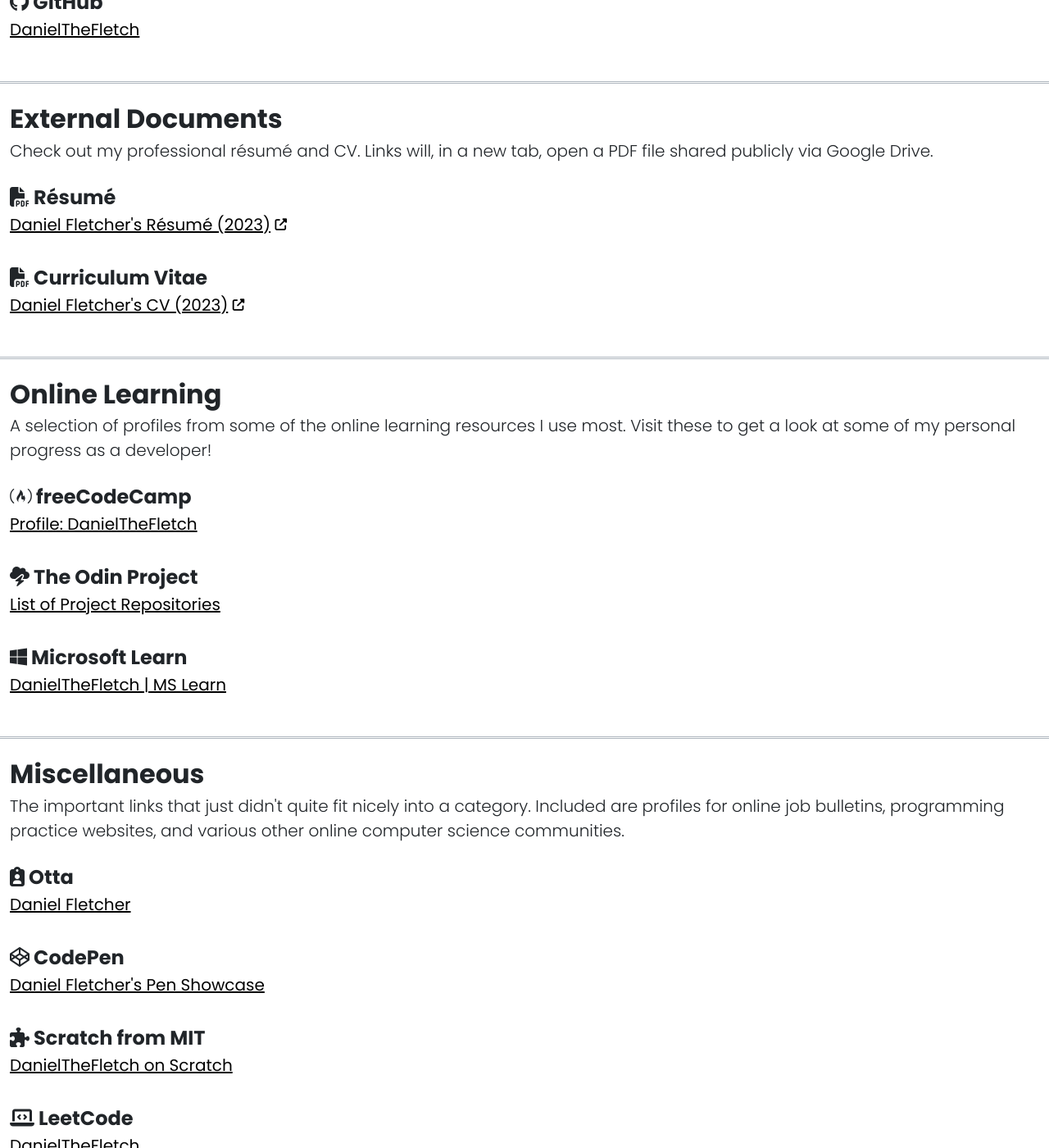
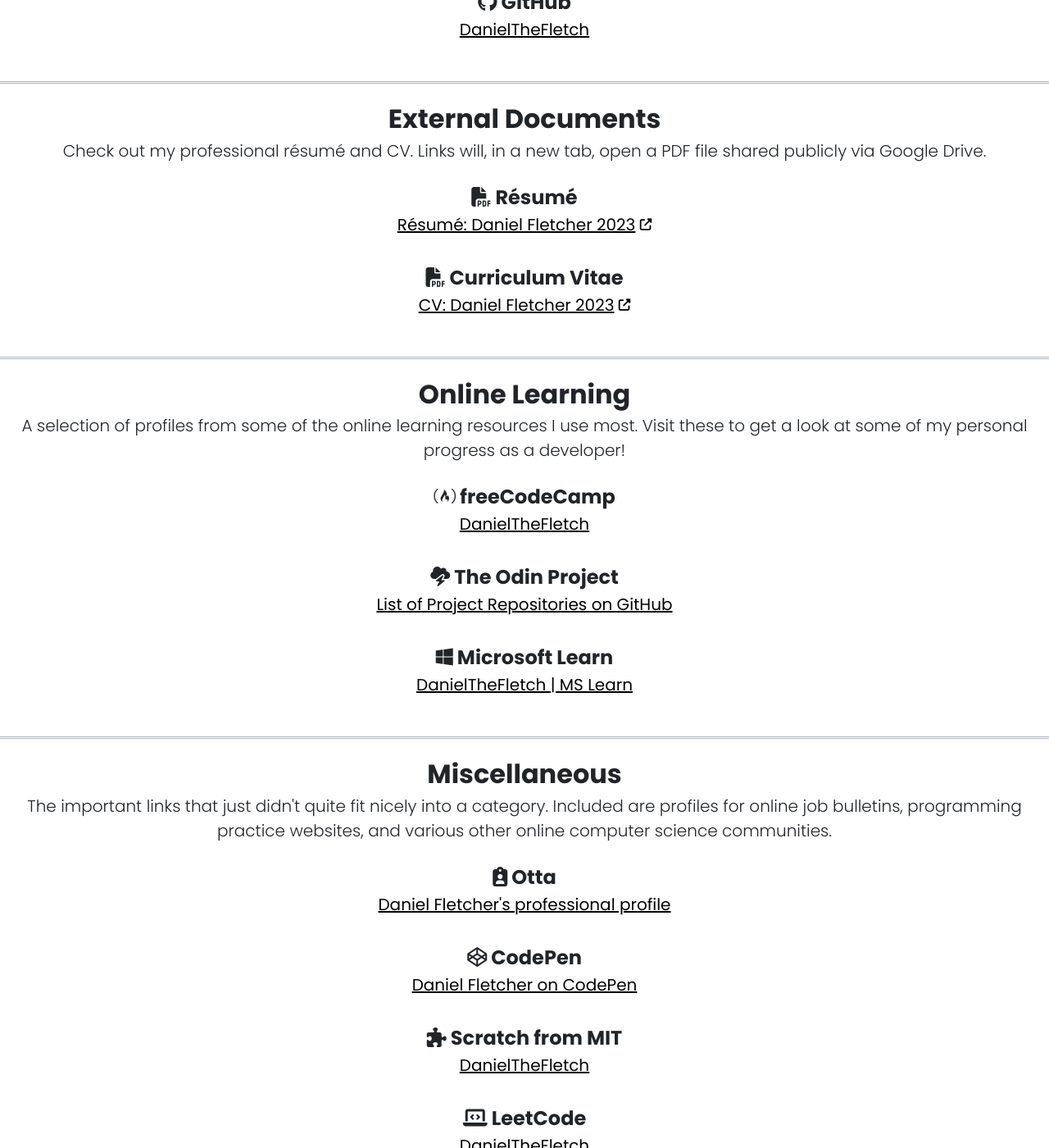
Before and after one commit to DanielTheFletch/portfolio, a Jekyll site: the page built from links.html, in a window 1280 px wide and 1400 px high, scrolled down 577 px. Shown: the whole window at 82% size. Built offline with Jekyll 4.4.1, drawn with Linux system fonts in a browser that asks for light colours.

Commit message:
Touch up Links & Resources pages

```diff
--- a/_data/links.yml
+++ b/_data/links.yml
@@ -17,12 +17,12 @@
   subtitle: "Check out my professional résumé and CV. Links will, in a new tab, open a PDF file shared publicly via Google Drive."
   items:
     - name: "Résumé"
-      display: "Daniel Fletcher's Résumé (2023)"
+      display: "Résumé: Daniel Fletcher 2023"
       icon: "fa-solid fa-file-pdf"
       link: "#"
       is_external_link: true
     - name: "Curriculum Vitae"
-      display: "Daniel Fletcher's CV (2023)"
+      display: "CV: Daniel Fletcher 2023"
       icon: "fa-solid fa-file-pdf"
       link: "#"
       is_external_link: true
@@ -30,11 +30,11 @@
   subtitle: "A selection of profiles from some of the online learning resources I use most. Visit these to get a look at some of my personal progress as a developer!"
   items:
     - name: "freeCodeCamp"
-      display: "Profile: DanielTheFletch"
+      display: "DanielTheFletch"
       icon: "fa-brands fa-free-code-camp"
       link: "#"
     - name: "The Odin Project"
-      display: "List of Project Repositories"
+      display: "List of Project Repositories on GitHub"
       icon: "fa-solid fa-cloud-bolt"
       link: "#"
     - name: "Microsoft Learn"
@@ -45,14 +45,14 @@
   subtitle: "The important links that just didn't quite fit nicely into a category. Included are profiles for online job bulletins, programming practice websites, and various other online computer science communities."
   items:
     - name: "Otta"
-      display: "Daniel Fletcher"
+      display: "Daniel Fletcher's professional profile"
       icon: "fa-solid fa-clipboard-user"
       link: "#"
     - name: "CodePen"
-      display: "Daniel Fletcher's Pen Showcase"
+      display: "Daniel Fletcher on CodePen"
       icon: "fa-brands fa-codepen"
     - name: "Scratch from MIT"
-      display: "DanielTheFletch on Scratch"
+      display: "DanielTheFletch"
       icon: "fa-solid fa-puzzle-piece"
       link: "#"
     - name: "LeetCode"
--- a/links.html
+++ b/links.html
@@ -9,7 +9,7 @@
 
 <!-- Links by section -->
 {% for link_type in site.data.links %}
-  <section class="container-fluid main-section">
+  <section class="container-fluid main-section text-center">
     <h2 class="{{ site.subheading }}">{{ link_type.title }}</h2>
     <p class="fs-5 fw-light mt-0 mb-4">{{ link_type.subtitle }}</p>
     <div class="row row-cols-1">
--- a/resources.html
+++ b/resources.html
@@ -1,5 +1,5 @@
 ---
-title: External Resources
+title: Helpful Resources
 ---
 
 <!-- Page heading -->
```
